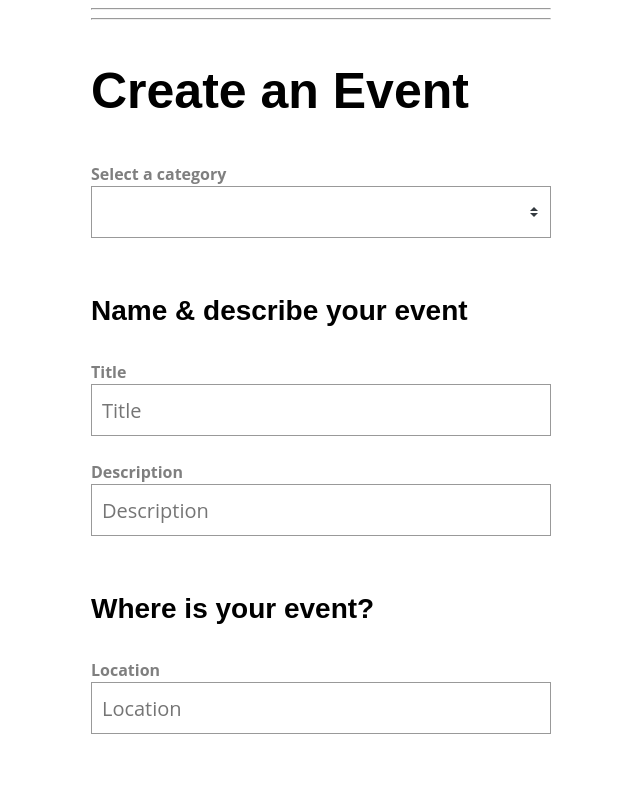
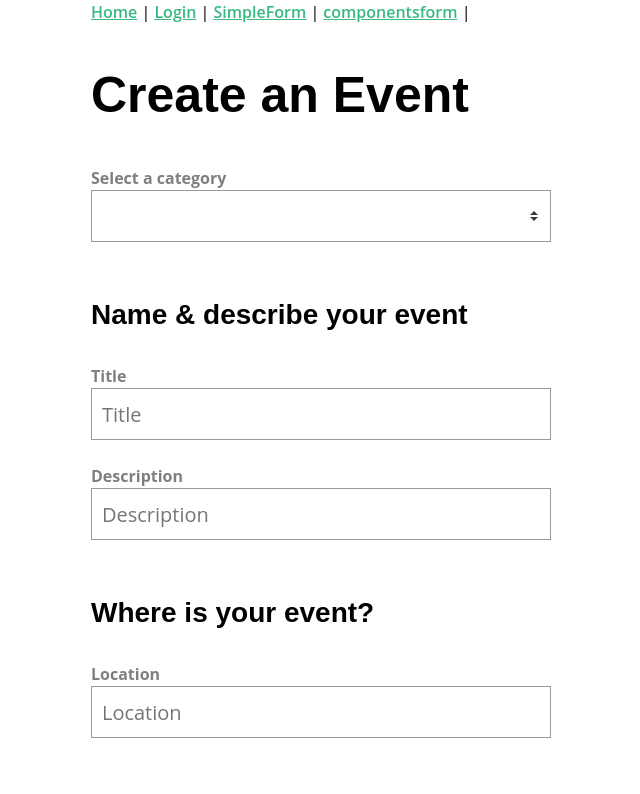
Before and after one commit to luml/validating-vue3-forms, a Vue app: page /componentsform in a window 1280 px wide. Shown: the top 794 px of the page, without its empty margins (339-979 px from the left). Built offline with nearby package versions, Linux system fonts and the light colour scheme.

Commit message:
feat: :octocat: router

```diff
--- a/package.json
+++ b/package.json
@@ -10,7 +10,8 @@
   "dependencies": {
     "core-js": "^3.6.4",
     "vee-validate": "^4.3.0",
-    "vue": "^3.0.0"
+    "vue": "^3.0.0",
+    "vue-router": "^4.0.11"
   },
   "devDependencies": {
     "@vue/cli-plugin-babel": "~4.2.0",
--- a/src/App.vue
+++ b/src/App.vue
@@ -1,25 +1,15 @@
 <template>
   <div id="app">
-    <!-- <SimpleForm /> -->
-
-    <hr>
-
-    <!-- <LoginForm /> -->
-
-    <hr>
-
-    <ComponentsForm />
+    <router-link to="/">Home</router-link> |
+    <router-link to="/login">Login</router-link> |
+    <router-link to="/simpleform">SimpleForm</router-link> |
+    <router-link to="/componentsform">componentsform</router-link> |
+    <router-view></router-view>
   </div>
 </template>
 
 <script>
-// import LoginForm from '@/views/LoginForm.vue'
-// import SimpleForm from '@/views/SimpleForm'
-import ComponentsForm from '@/views/ComponentsForm'
-
-export default {
-  components: { ComponentsForm } // SimpleForm, ComponentsForm,
-}
+export default {}
 </script>
 
 <style>
--- a/src/main.js
+++ b/src/main.js
@@ -2,6 +2,7 @@ import { createApp } from 'vue'
 import App from './App.vue'
 import upperFirst from 'lodash/upperFirst'
 import camelCase from 'lodash/camelCase'
+import router from './router'
 
 const requireComponent = require.context(
   './components',
@@ -20,5 +21,4 @@ requireComponent.keys().forEach(fileName => {
 
   app.component(componentName, componentConfig.default || componentConfig)
 })
-
-app.mount('#app')
+app.use(router).mount('#app')
--- /dev/null
+++ b/src/router/index.js
@@ -0,0 +1,31 @@
+import { createRouter, createWebHistory } from 'vue-router'
+
+const routes = [
+  {
+    path: '/',
+    name: 'Home',
+    component: () => import('../views/Home.vue')
+  },
+  {
+    path: '/login',
+    name: 'Login',
+    component: () => import(/* webpackChunkName: 'login' */ '../views/LoginForm.vue')
+  },
+  {
+    path: '/componentsform',
+    name: 'Componentsform',
+    component: () => import(/* webpackChunkName: 'componentsform' */ '../views/ComponentsForm.vue')
+  },
+  {
+    path: '/simpleform',
+    name: 'Simpleform',
+    component: () => import(/* webpackChunkName: 'simpleform' */ '../views/SimpleForm.vue')
+  }
+]
+
+const router = createRouter({
+  history: createWebHistory(process.env.BASE_URL),
+  routes
+})
+
+export default router
--- a/src/views/ComponentsForm.vue
+++ b/src/views/ComponentsForm.vue
@@ -70,6 +70,7 @@
 import { useField, useForm } from 'vee-validate'
 
 export default {
+  name: 'ComponentsForm',
   data () {
     return {
       categories: [
--- /dev/null
+++ b/src/views/Home.vue
@@ -0,0 +1,3 @@
+<template>
+  <h3>vee-validate form vibes</h3>
+</template>
--- a/src/views/LoginForm.vue
+++ b/src/views/LoginForm.vue
@@ -9,6 +9,7 @@
 <script>
 import { useField, useForm } from 'vee-validate'
 export default {
+  name: 'Login',
   setup () {
     function onSubmit () {
       alert('Submited!')
--- a/src/views/SimpleForm.vue
+++ b/src/views/SimpleForm.vue
@@ -90,6 +90,7 @@
 
 <script>
 export default {
+  name: 'Simpleform',
   data () {
     return {
       categories: [
```
Also changed, not shown: 2 other files (tests, documents, lock files or other folders).
